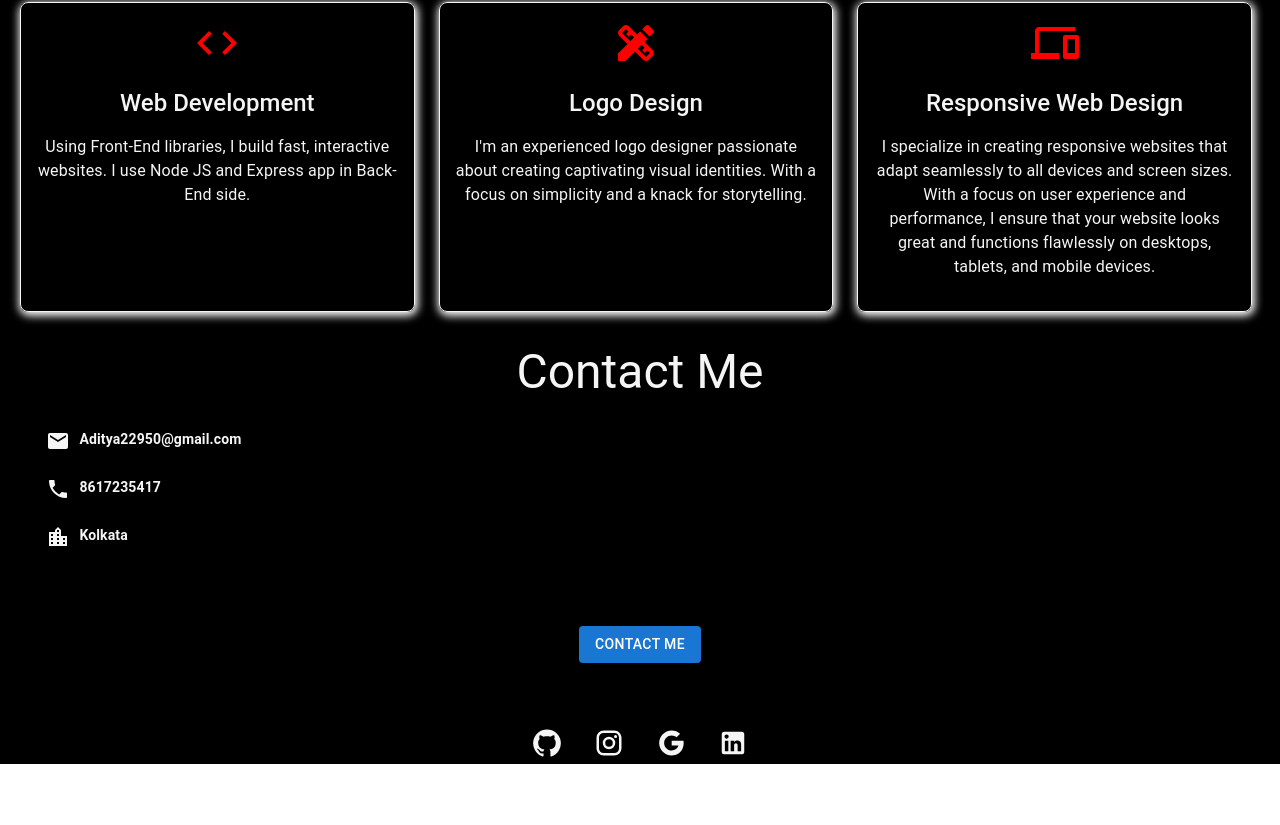
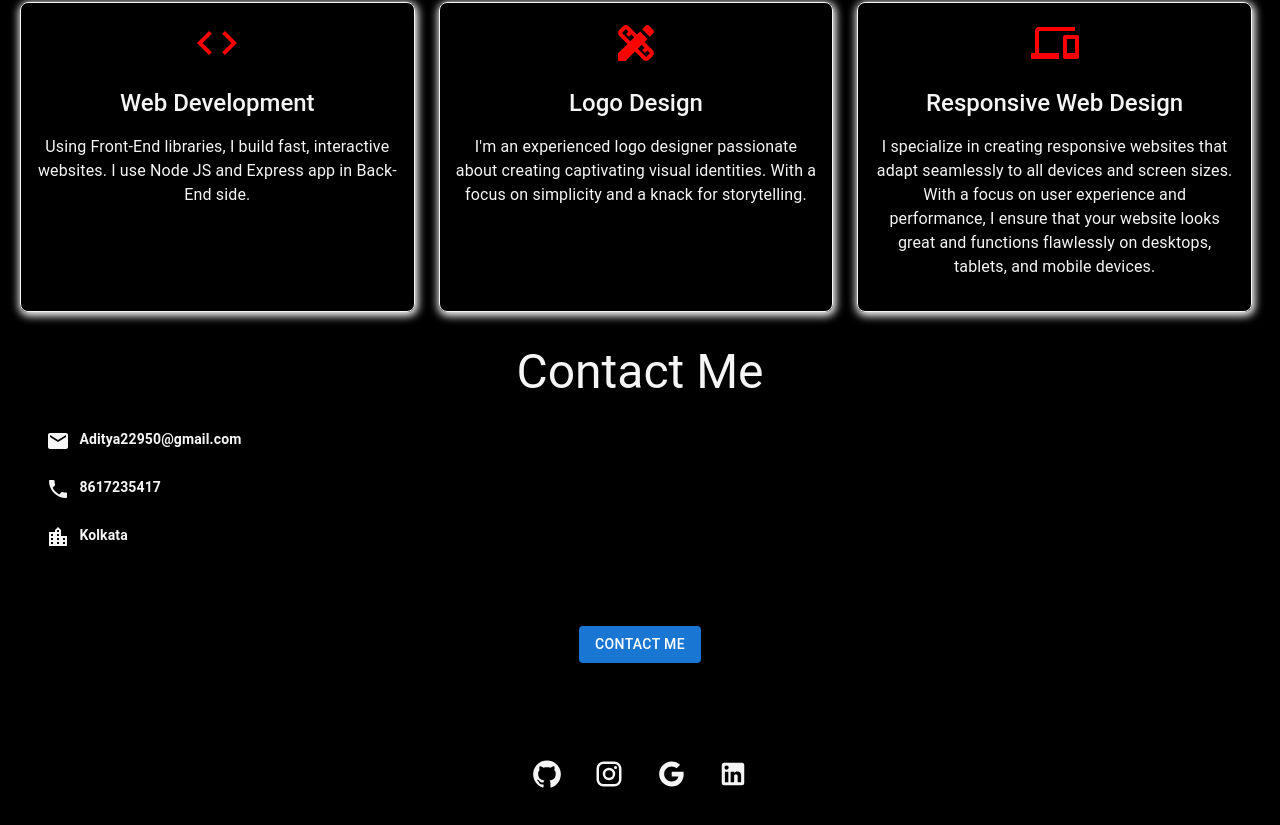
Before and after one commit to Thecr00kedman/PortFolio, a React (Vite) app in the folder client/: page / in a window 1280 px wide. Shown: the part 2524-3349 px from the top of the page. Before the commit the page ends 3288 px from the top, so only its background shows below. Built offline with nearby package versions, Linux system fonts and the light colour scheme.

Commit message:
fixed bugs

```diff
--- a/client/src/Components/Social/styles.js
+++ b/client/src/Components/Social/styles.js
@@ -6,7 +6,7 @@ export const SocialContainer = styled(Box)((theme)=>({
     display:'flex',
     background:'black',
     flexDirection:'row',
-    padding:"0.1rem 1rem",
+    padding:"2rem 1rem",
     justifyContent:'center',
     gap:'2rem',
     "& div":{
```
